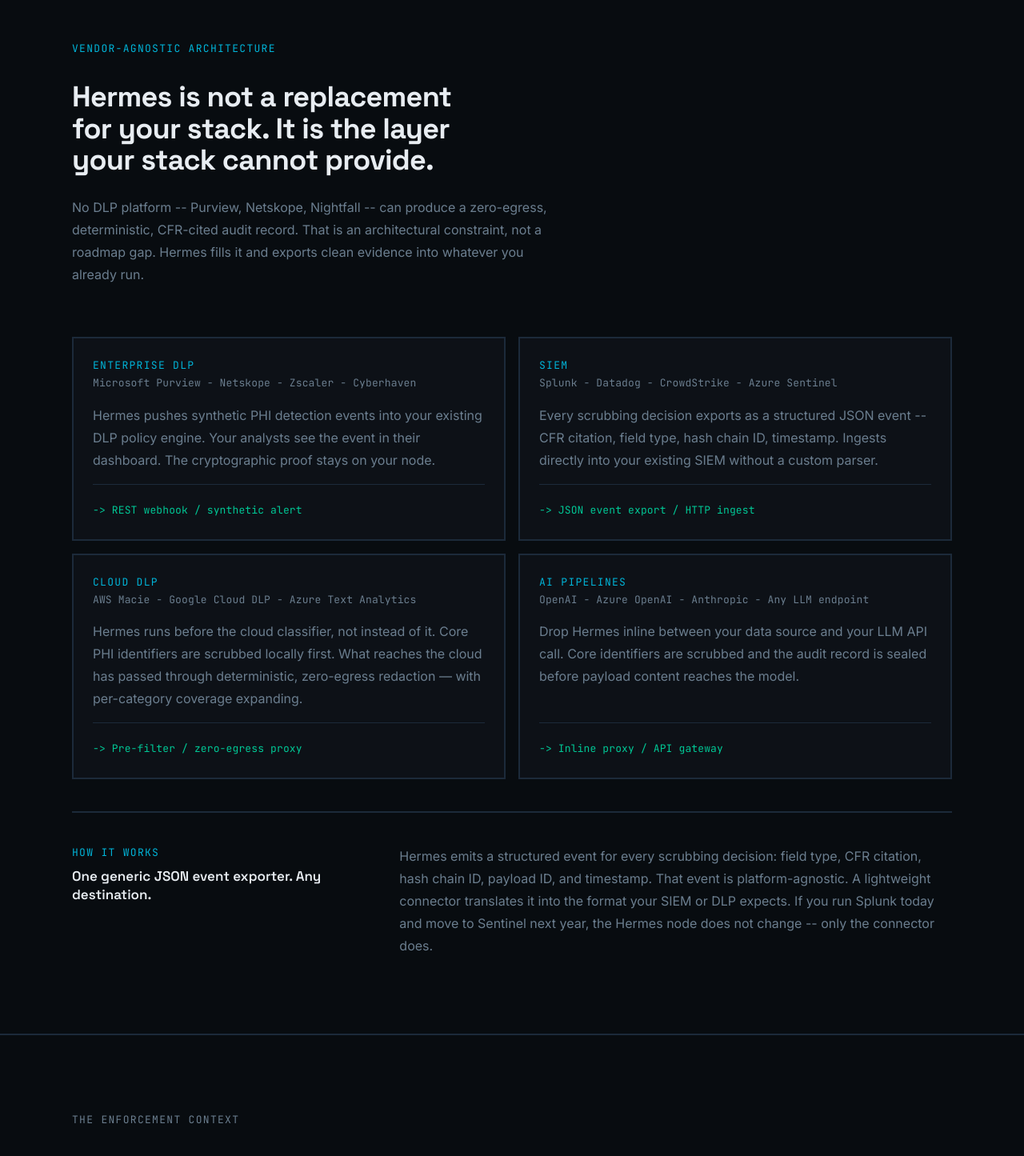
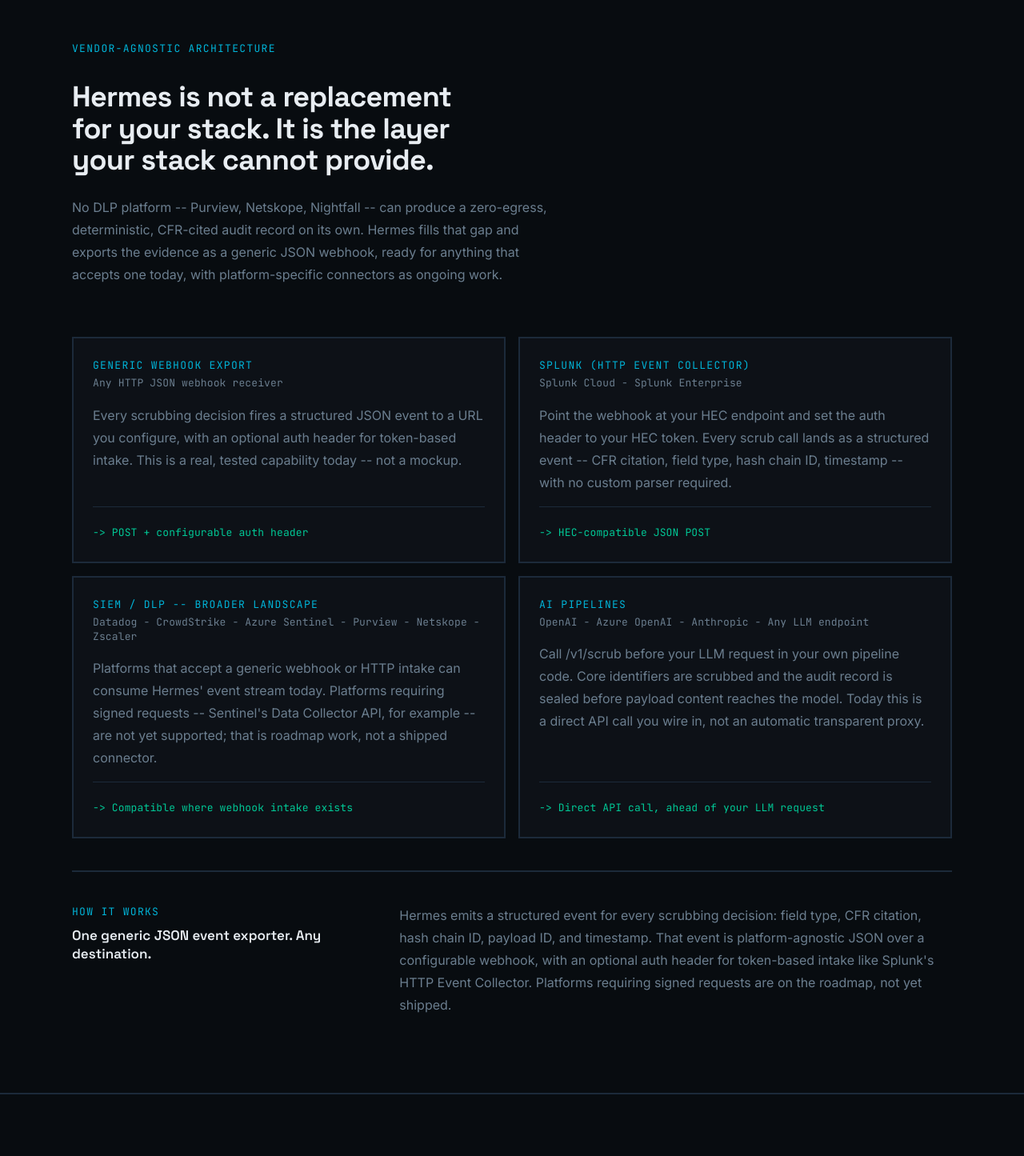
Before and after one commit to g1n0mag1k/hermes-compliance-framework, a Next.js app in the folder landing/: page / in a window 1280 px wide. Shown: the part 7971-9416 px from the top of the page at 80% size. Built offline with nearby package versions, Linux system fonts and the light colour scheme.

Commit message:
fix: update Integrations copy to match real webhook dispatcher capability, honest about roadmap items

```diff
--- a/landing/components/Integrations.tsx
+++ b/landing/components/Integrations.tsx
@@ -22,28 +22,28 @@
 
 const INTEGRATIONS: readonly Integration[] = [
   {
-    category: "Enterprise DLP",
-    platforms: "Microsoft Purview - Netskope - Zscaler - Cyberhaven",
-    role: "Hermes pushes synthetic PHI detection events into your existing DLP policy engine. Your analysts see the event in their dashboard. The cryptographic proof stays on your node.",
-    method: "REST webhook / synthetic alert",
+    category: "Generic Webhook Export",
+    platforms: "Any HTTP JSON webhook receiver",
+    role: "Every scrubbing decision fires a structured JSON event to a URL you configure, with an optional auth header for token-based intake. This is a real, tested capability today -- not a mockup.",
+    method: "POST + configurable auth header",
   },
   {
-    category: "SIEM",
-    platforms: "Splunk - Datadog - CrowdStrike - Azure Sentinel",
-    role: "Every scrubbing decision exports as a structured JSON event -- CFR citation, field type, hash chain ID, timestamp. Ingests directly into your existing SIEM without a custom parser.",
-    method: "JSON event export / HTTP ingest",
+    category: "Splunk (HTTP Event Collector)",
+    platforms: "Splunk Cloud - Splunk Enterprise",
+    role: "Point the webhook at your HEC endpoint and set the auth header to your HEC token. Every scrub call lands as a structured event -- CFR citation, field type, hash chain ID, timestamp -- with no custom parser required.",
+    method: "HEC-compatible JSON POST",
   },
   {
-    category: "Cloud DLP",
-    platforms: "AWS Macie - Google Cloud DLP - Azure Text Analytics",
-    role: "Hermes runs before the cloud classifier, not instead of it. Core PHI identifiers are scrubbed locally first. What reaches the cloud has passed through deterministic, zero-egress redaction — with per-category coverage expanding.",
-    method: "Pre-filter / zero-egress proxy",
+    category: "SIEM / DLP -- Broader Landscape",
+    platforms: "Datadog - CrowdStrike - Azure Sentinel - Purview - Netskope - Zscaler",
+    role: "Platforms that accept a generic webhook or HTTP intake can consume Hermes' event stream today. Platforms requiring signed requests -- Sentinel's Data Collector API, for example -- are not yet supported; that is roadmap work, not a shipped connector.",
+    method: "Compatible where webhook intake exists",
   },
   {
     category: "AI Pipelines",
     platforms: "OpenAI - Azure OpenAI - Anthropic - Any LLM endpoint",
-    role: "Drop Hermes inline between your data source and your LLM API call. Core identifiers are scrubbed and the audit record is sealed before payload content reaches the model.",
-    method: "Inline proxy / API gateway",
+    role: "Call /v1/scrub before your LLM request in your own pipeline code. Core identifiers are scrubbed and the audit record is sealed before payload content reaches the model. Today this is a direct API call you wire in, not an automatic transparent proxy.",
+    method: "Direct API call, ahead of your LLM request",
   },
 ];
 
@@ -91,9 +91,10 @@
         </h2>
         <p className="font-body text-body text-muted mt-6 max-w-[60ch]">
           No DLP platform -- Purview, Netskope, Nightfall -- can produce a
-          zero-egress, deterministic, CFR-cited audit record. That is an
-          architectural constraint, not a roadmap gap. Hermes fills it and
-          exports clean evidence into whatever you already run.
+          zero-egress, deterministic, CFR-cited audit record on its own.
+          Hermes fills that gap and exports the evidence as a generic JSON
+          webhook, ready for anything that accepts one today, with
+          platform-specific connectors as ongoing work.
         </p>
 
         {/* ---- Integration grid ---- */}
@@ -120,10 +121,11 @@
             <p className="font-body text-body text-muted">
               Hermes emits a structured event for every scrubbing decision:
               field type, CFR citation, hash chain ID, payload ID, and
-              timestamp. That event is platform-agnostic. A lightweight
-              connector translates it into the format your SIEM or DLP expects.
-              If you run Splunk today and move to Sentinel next year, the
-              Hermes node does not change -- only the connector does.
+              timestamp. That event is platform-agnostic JSON over a
+              configurable webhook, with an optional auth header for
+              token-based intake like Splunk&apos;s HTTP Event Collector.
+              Platforms requiring signed requests are on the roadmap,
+              not yet shipped.
             </p>
           </div>
         </div>
```
